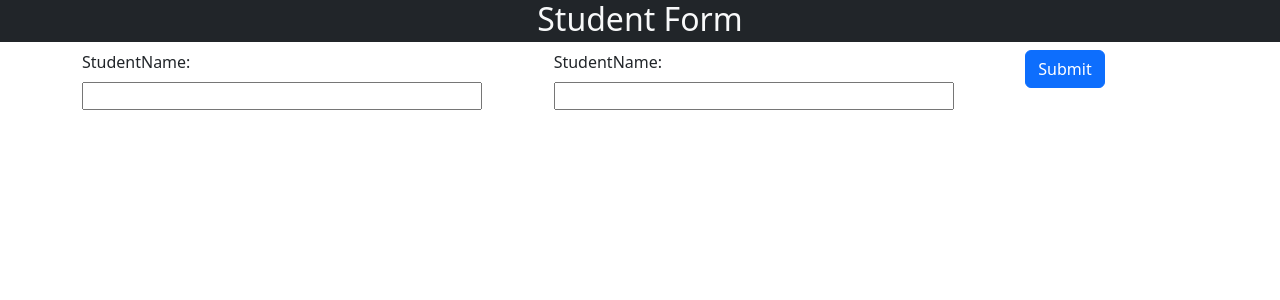
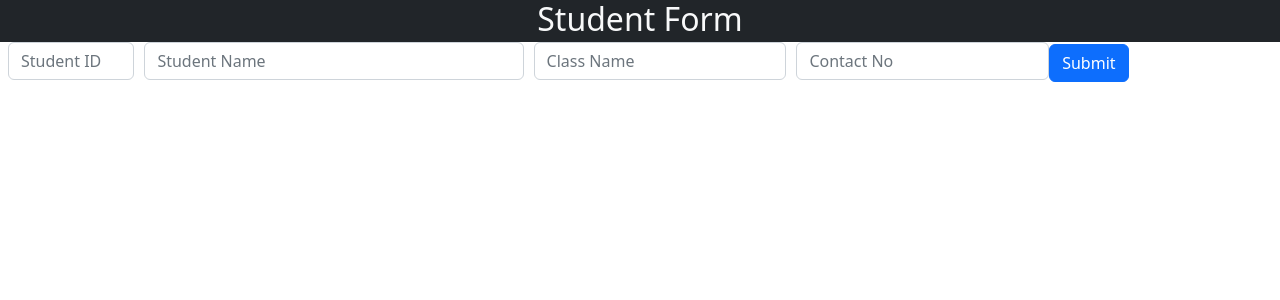
Before and after one commit to MubasharMurtza/ReactPro, a React (Create React App) app: page / in a window 1280 px wide. Shown: the top 300 px of the page. Built offline with nearby package versions, Linux system fonts and the light colour scheme.

Commit message:
work in create form

```diff
--- a/src/Components/CrudOperation/Create.js
+++ b/src/Components/CrudOperation/Create.js
@@ -1,5 +1,5 @@
 import React from "react";
-import { Row, Form, FormLabel } from "react-bootstrap";
+import { Form } from "react-bootstrap";
 
 export default function Create() {
   return (
@@ -9,23 +9,57 @@ export default function Create() {
           <h2 className="display-8 pb-1">Student Form</h2>
         </header>
       </div>
-      <section className="container">
-        <form className="row g-3">
-          <div className="col-md-5">
-            <label className="form-label">StudentName: </label>
-            <input style={{ width: 400 }} type="email" id="inputEmail4" />
-          </div>
-          <div className="col-md-5">
-            <label className="form-label">StudentName: </label>
-            <input style={{ width: 400 }} type="email" id="inputEmail4" />
-          </div>
-
-          <div className="col-2">
+      <section>
+        <Form className="row g-2">
+          <div className="container">
+            <input
+              className="form-control"
+              type="number"
+              id="StudentID"
+              placeholder="Student ID"
+              style={{
+                width: "10%",
+                display: "inline-block",
+              }}
+            />
+            <input
+              className="form-control"
+              type="text"
+              id="StudentName"
+              placeholder="Student Name"
+              style={{
+                width: "30%",
+                display: "inline-block",
+                marginLeft: "10PX",
+              }}
+            />
+            <input
+              className="form-control"
+              type="text"
+              id="ClassName"
+              placeholder="Class Name"
+              style={{
+                width: "20%",
+                display: "inline-block",
+                marginLeft: "10PX",
+              }}
+            />
+            <input
+              className="form-control"
+              type="text"
+              id="Contact"
+              placeholder="Contact No"
+              style={{
+                width: "20%",
+                display: "inline-block",
+                marginLeft: "10PX",
+              }}
+            />
             <button type="submit" className="btn btn-primary">
               Submit
             </button>
           </div>
-        </form>
+        </Form>
       </section>
     </>
   );
```
